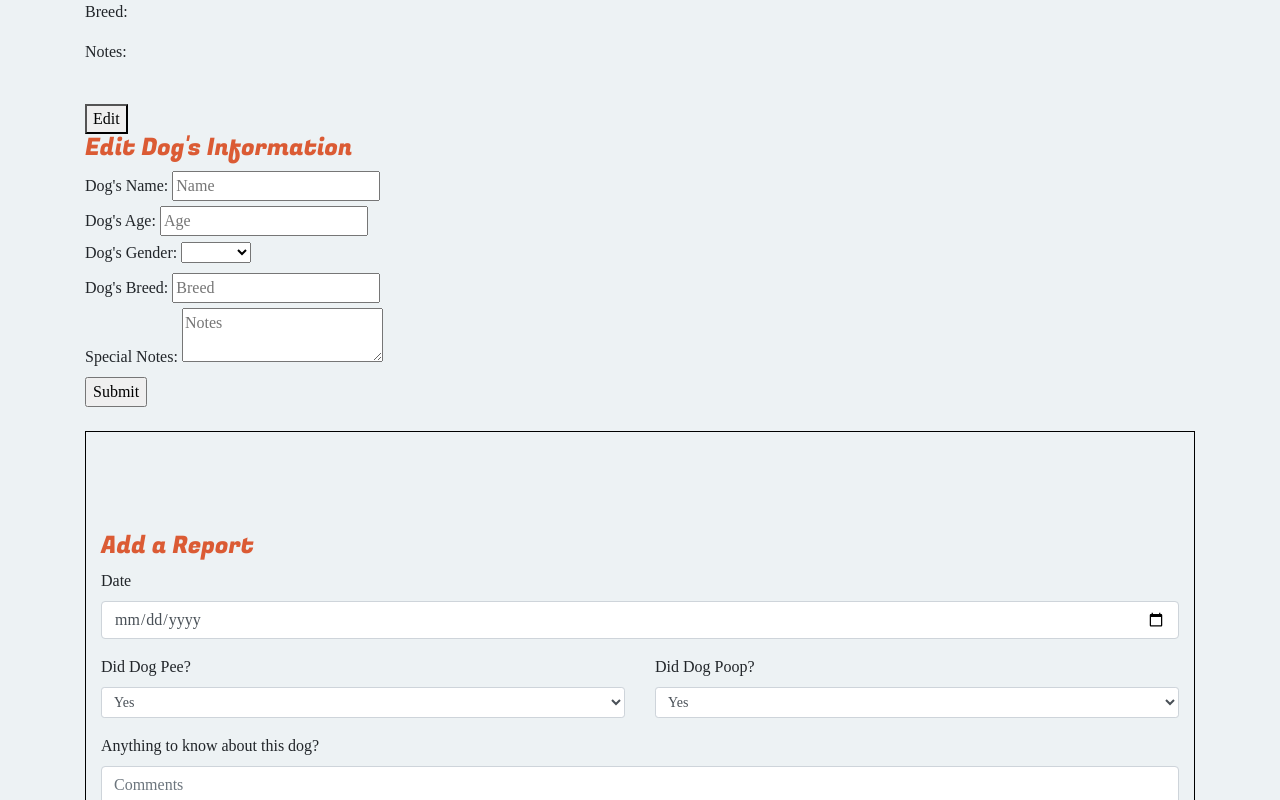
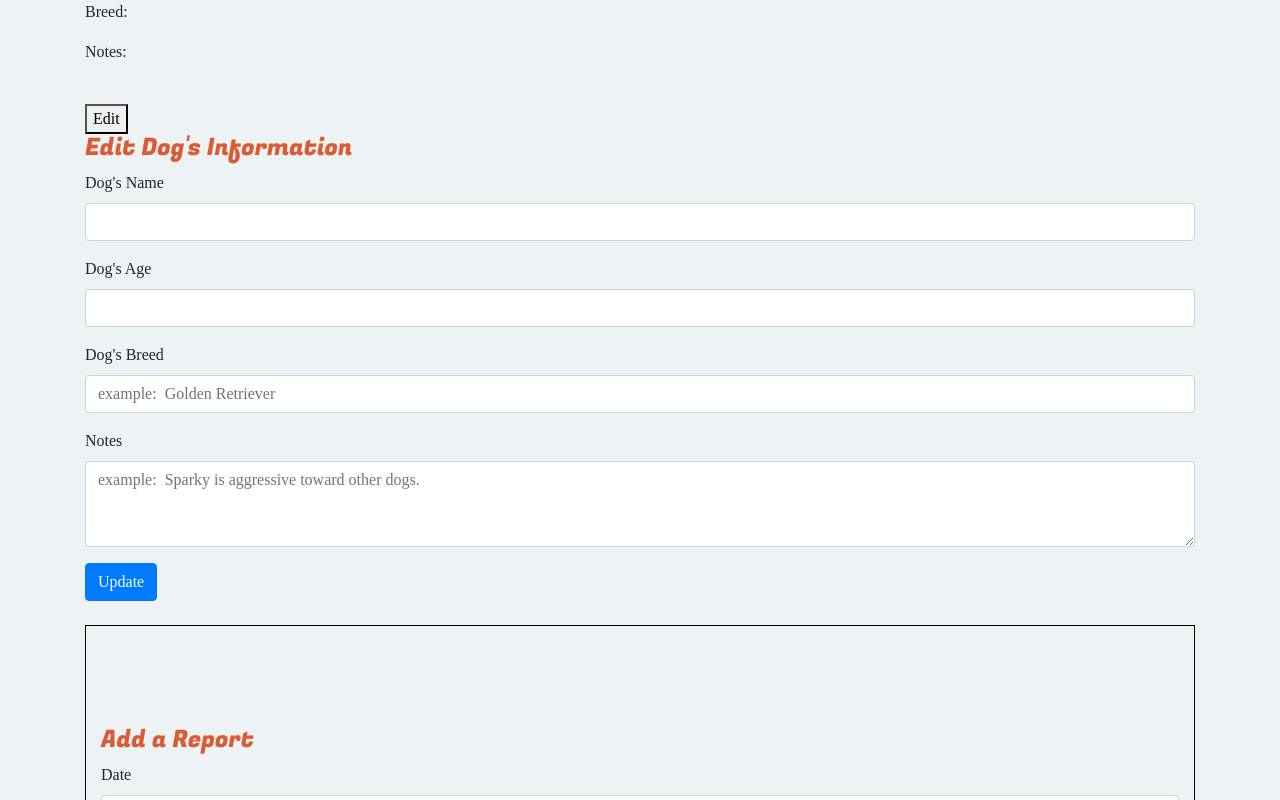
Before and after one commit to ejgann/dogtrax-frontend, a React (Create React App) app: page /dogs/1 in a window 1280 px wide. Shown: the part 520-1320 px from the top of the page. Built offline with nearby package versions, Linux system fonts and the light colour scheme; no server answers; a web font is replaced by a local one.

Commit message:
changed EditDog form

```diff
--- a/src/components/EditDog.js
+++ b/src/components/EditDog.js
@@ -1,6 +1,7 @@
 import React from 'react';
 import {connect} from 'react-redux';
 import {editDog} from '../actions/editDog';
+import { Form, Container, FormGroup, FormControl, Button } from 'react-bootstrap';
 
 class EditDog extends React.Component {
 
@@ -36,35 +37,31 @@ class EditDog extends React.Component {
     render() {
         return (
             <div>
-                <h4>Edit Dog's Information</h4>
-                <form
-                onSubmit={this.handleSubmit}>
-                    <label>Dog's Name:</label> <input type='text' placeholder='Name' value={this.state.name} name='name' onChange={this.handleChange}/><br></br>
+                <Form>
+                    <h4>Edit Dog's Information</h4>
+                    <Form.Group controlId="editDogName">
+                        <Form.Label>Dog's Name</Form.Label>
+                        <Form.Control type="input" />
+                    </Form.Group>
+                    <Form.Group controlId="editDogAge">
+                        <Form.Label>Dog's Age</Form.Label>
+                        <Form.Control type="input" />
+                    </Form.Group>
+                    <Form.Group controlId="editDogBreed">
+                        <Form.Label>Dog's Breed</Form.Label>
+                        <Form.Control type="input" placeholder="example:  Golden Retriever"/>
+                    </Form.Group>
+                    <Form.Group controlId="editDogNotes">
+                        <Form.Label>Notes</Form.Label>
+                        <Form.Control as="textarea" rows={3} placeholder="example:  Sparky is aggressive toward other dogs." />
+                    </Form.Group>
+                    <Button variant="primary">Update</Button>
+                </Form>
 
-                    <label>Dog's Age:</label> <input type='text' placeholder='Age' value={this.state.age} name='age' onChange={this.handleChange}/><br></br>
-
-                    <label>Dog's Gender:</label> <select value={this.state.gender} name='gender' onChange={this.handleChange}>
-                        <option value=''></option>
-                        <option value='female'>Female</option>
-                        <option value='male'>Male</option>
-                        </select><br></br>
-
-                    <label>Dog's Breed:</label> <input type='text' placeholder='Breed' value={this.state.breed} name='breed' onChange={this.handleChange} />
-                    <br></br>
-
-                    <label>Special Notes:</label> <textarea placeholder='Notes' value={this.state.notes} name='notes' onChange={this.handleChange}></textarea>
-
-                    <br></br>
-
-                    <input type="submit"/><br></br>
-                </form>
             </div>
         )
     }
 
-    // EditDog.defaultProps = {
-    //     dogs: {}
-    // }
 
 }
 
--- a/src/components/ReportForm.js
+++ b/src/components/ReportForm.js
@@ -7,7 +7,10 @@ import { addReport } from '../actions/addReport';
 class ReportForm extends React.Component {
 
     state = {
-        date: '', pee: '', poop: '', comments: ''
+        date: '',
+        pee: '',
+        poop: '',
+        comments: ''
     }
 
 
@@ -69,7 +72,8 @@ class ReportForm extends React.Component {
                 </Col>
                 </Row>
                 <Form.Group controlId="formReportComments">
-                    <Form.Label>Anything to know about this dog?</Form.Label>
+                    <Form.Label>Notes from our walk
+                    </Form.Label>
                 <Form.Control
                     placeholder="Comments"
                     name='comments'
```
